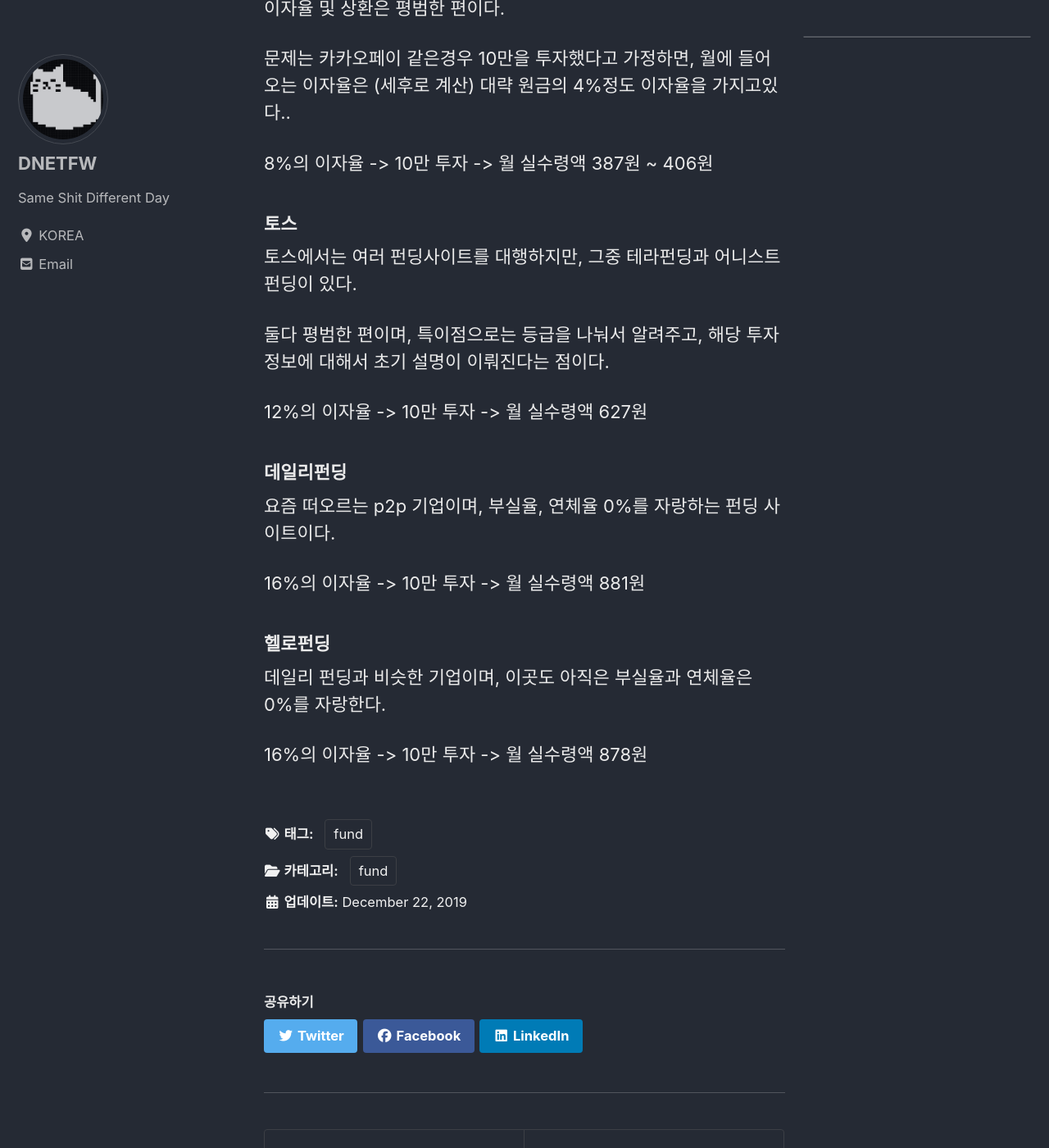
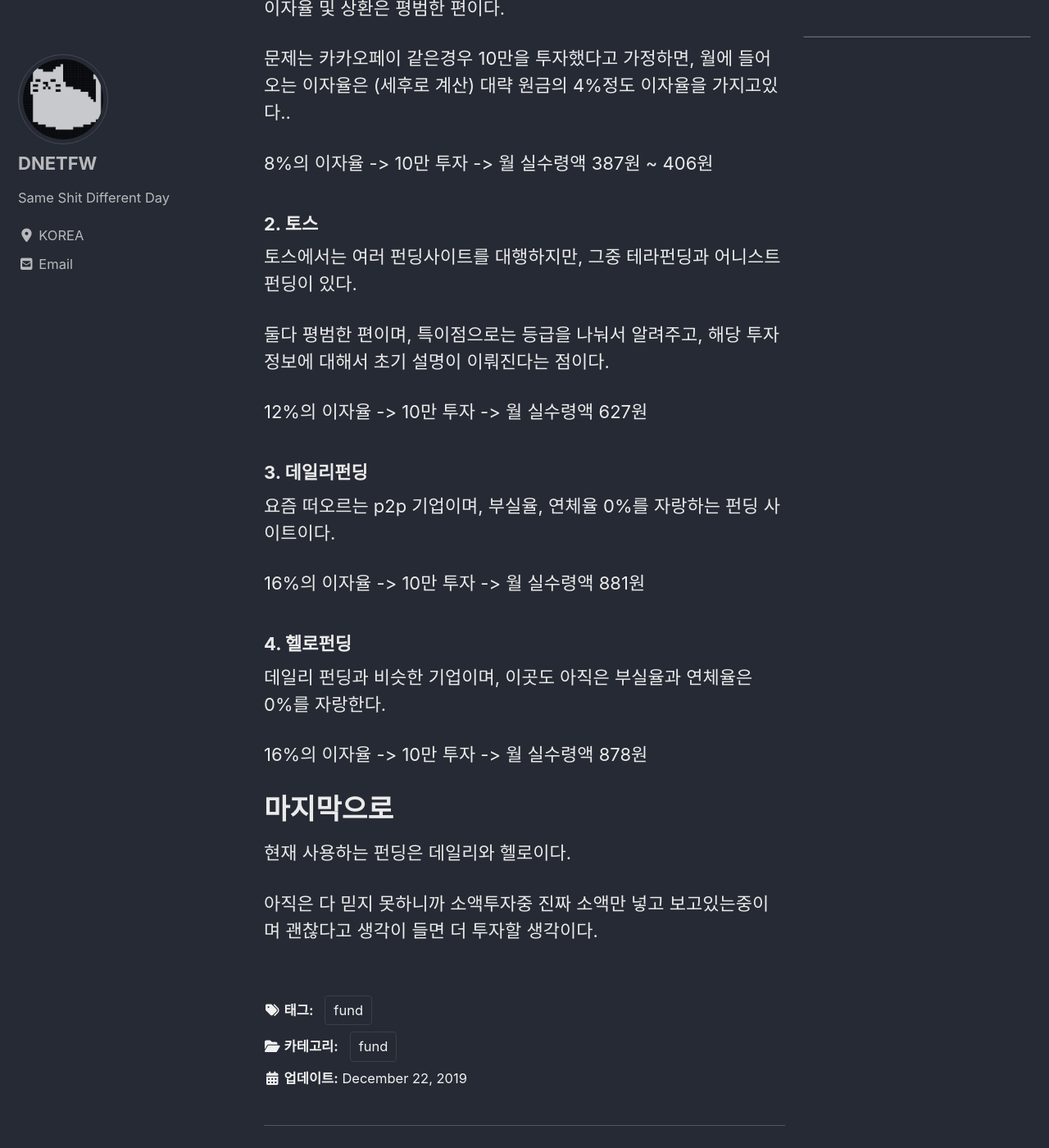
Before and after one commit to dnetfw/dnetfw.github.io, a Jekyll site: the page built from _posts/2019-12-22-01_fund.md, in a window 1280 px wide and 1400 px high, scrolled down 660 px. Shown: the whole window at 82% size. Built offline with Jekyll 4.4.1, drawn with Linux system fonts in a browser that asks for light colours; cached includes are drawn as plain includes; nearby versions of some CDN libraries.

Commit message:
내용수정

```diff
--- a/_posts/2019-12-22-01_fund.md
+++ b/_posts/2019-12-22-01_fund.md
@@ -29,7 +29,7 @@
 8%의 이자율 -> 10만 투자 -> 월 실수령액 387원 ~ 406원
 
 
-### 토스
+### 2. 토스
 
 토스에서는 여러 펀딩사이트를 대행하지만, 그중 테라펀딩과 어니스트 펀딩이 있다.
 
@@ -38,15 +38,21 @@
 12%의 이자율 -> 10만 투자 -> 월 실수령액 627원
 
 
-### 데일리펀딩
+### 3. 데일리펀딩
 
 요즘 떠오르는 p2p 기업이며, 부실율, 연체율 0%를 자랑하는 펀딩 사이트이다.
 
 16%의 이자율 -> 10만 투자 -> 월 실수령액 881원
 
 
-### 헬로펀딩
+### 4. 헬로펀딩
 
 데일리 펀딩과 비슷한 기업이며, 이곳도 아직은 부실율과 연체율은 0%를 자랑한다.
 
 16%의 이자율 -> 10만 투자 -> 월 실수령액 878원
+
+# 마지막으로
+
+현재 사용하는 펀딩은 데일리와 헬로이다.
+
+아직은 다 믿지 못하니까 소액투자중 진짜 소액만 넣고 보고있는중이며 괜찮다고 생각이 들면 더 투자할 생각이다.
```
Also changed, not shown: other parts of _posts/2019-12-22-01_fund.md (+1 -1 lines).
